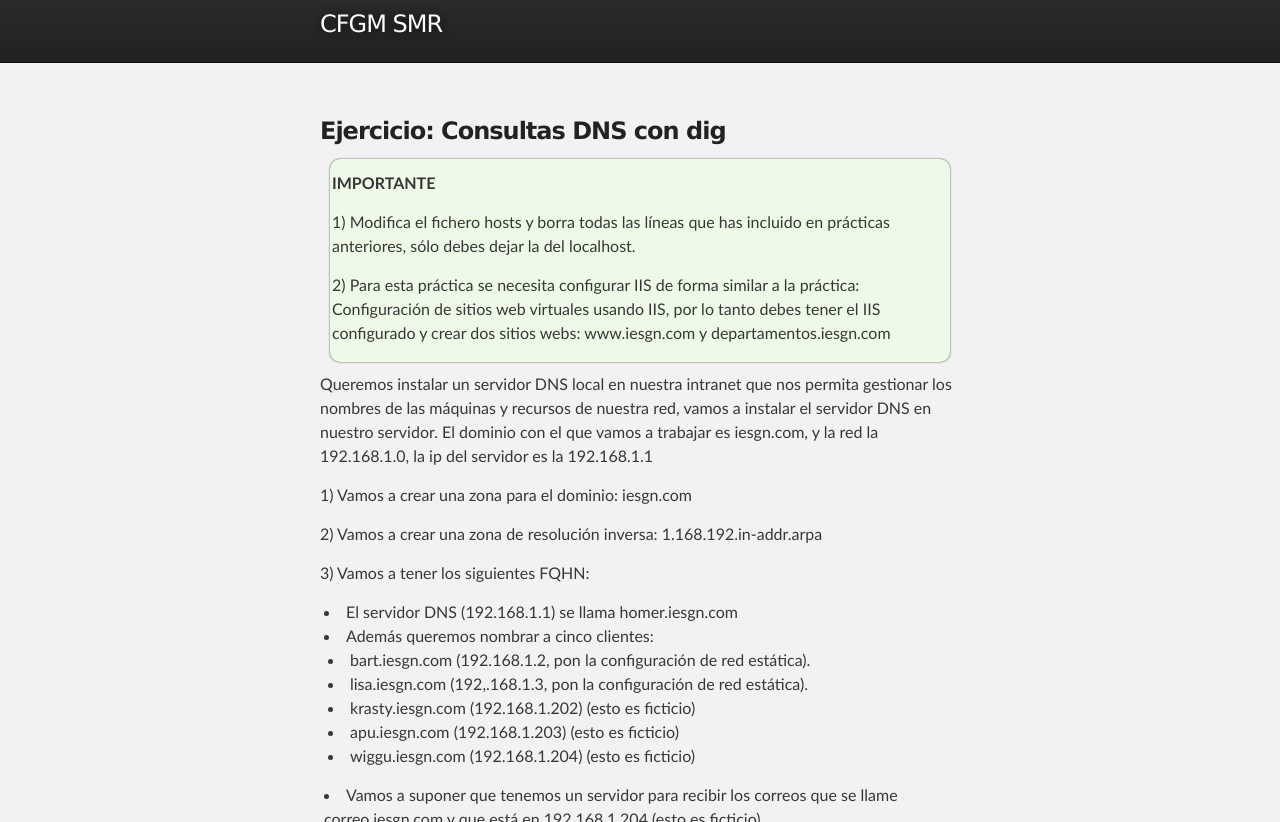
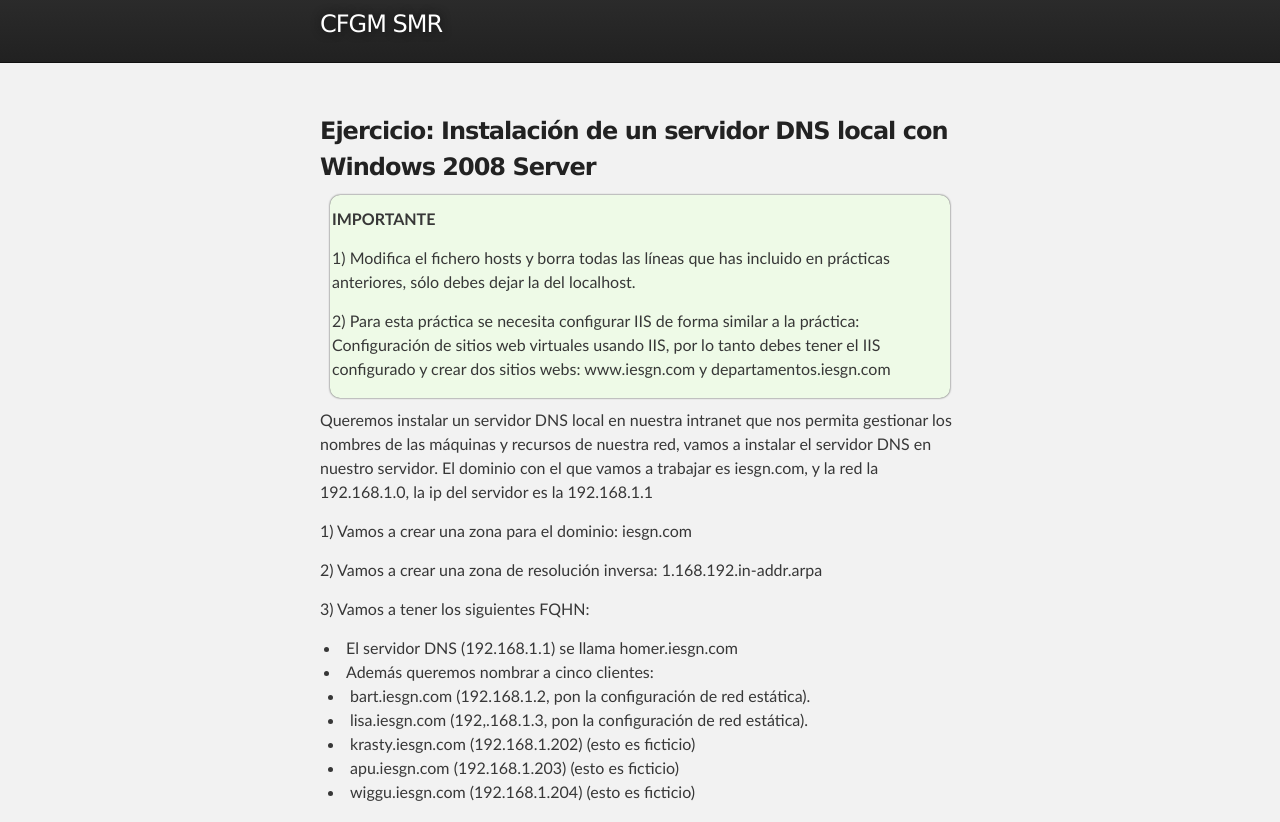
Before and after one commit to josedom24/josedom24.github.io, a Jekyll site: the page built from mod/serviciosgm/e_dns_3.md, in a window 1280 px wide and 900 px high, cut to the strip 78-900 px from the top of the window. Built offline with Jekyll 4.4.1, drawn with Linux system fonts in a browser that asks for light colours.

Commit message:
Update e_dns_3.md

```diff
--- a/mod/serviciosgm/e_dns_3.md
+++ b/mod/serviciosgm/e_dns_3.md
@@ -4,7 +4,7 @@ layout: index
 title: Servicios de red
 tagline: CFGM SMR
 ---
-### Ejercicio: Consultas DNS con dig
+### Ejercicio: Instalación de un servidor DNS local con Windows 2008 Server
 <div class='nota' markdown='1'>
 **IMPORTANTE**
 
```
